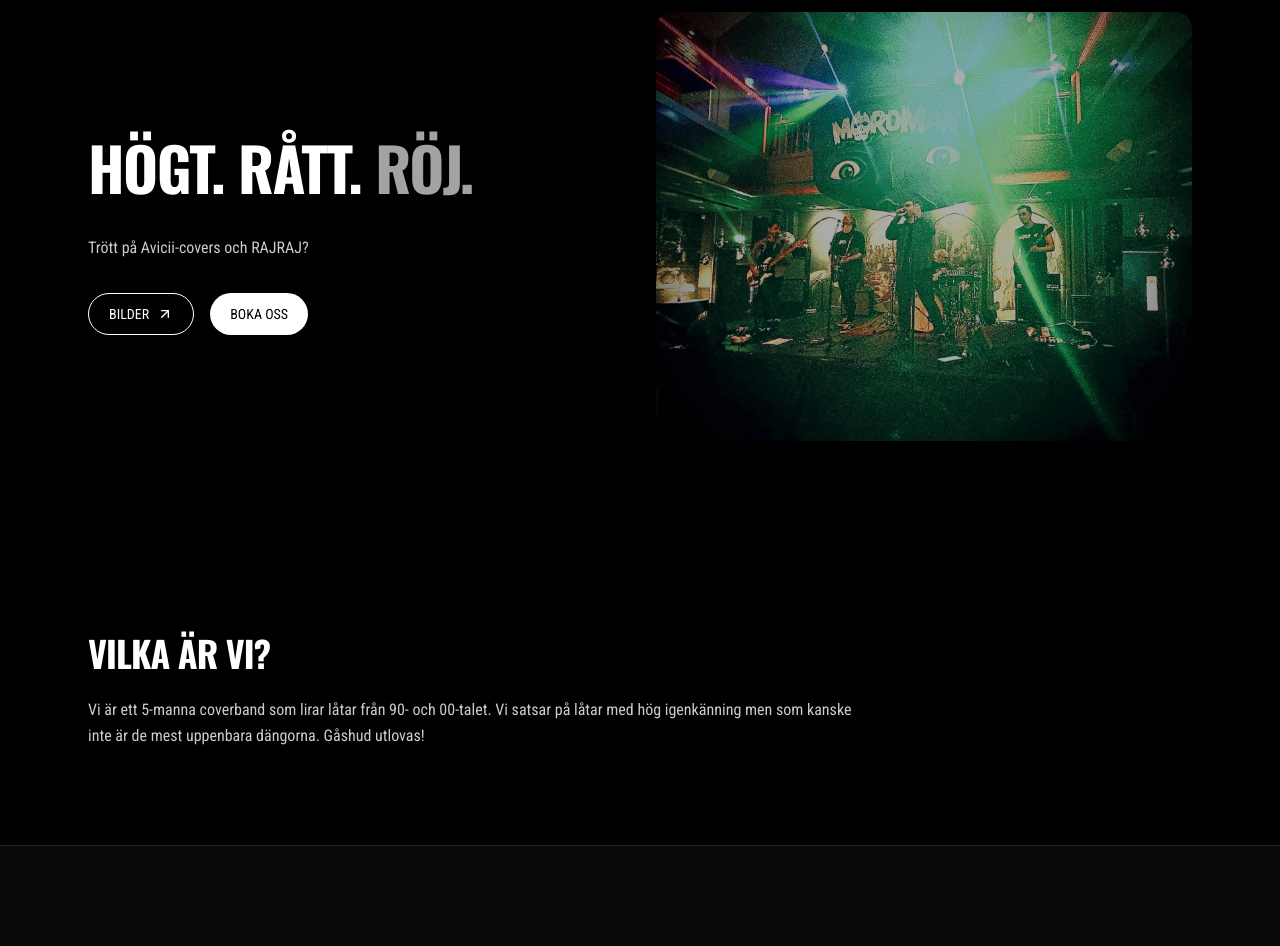
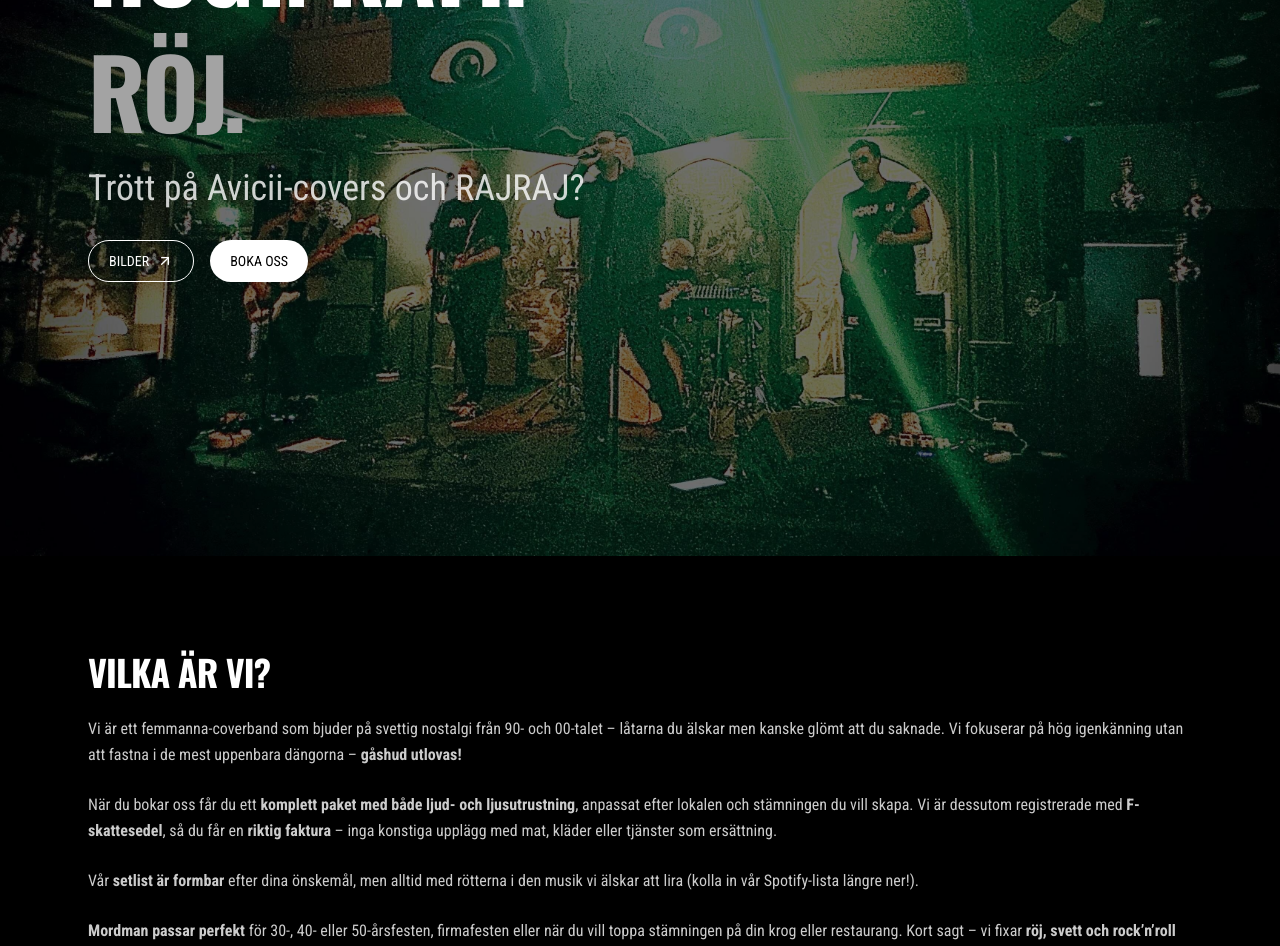
Before and after one commit to edholmmartins/mordman-band, a Next.js app: page / in a window 1280 px wide. Shown: the part 180-1126 px from the top of the page. Built offline with nearby package versions, Linux system fonts and the light colour scheme.

Commit message:
feat: new hero and new selling text

```diff
--- a/app/page.js
+++ b/app/page.js
@@ -39,7 +39,7 @@ function FloatingEmailCTA() {
         fixed inset-x-4 bottom-4 z-40
         rounded-full px-6 py-4
         bg-white text-black
-        text-sm font-heading uppercase tracking-widest
+        text-sm font-heading uppercase
         shadow-2xl shadow-black/40
         hover:opacity-90 transition
         pb-[calc(env(safe-area-inset-bottom)+1rem)]
@@ -153,7 +153,7 @@ export default function Page() {
                 {
                   <Image src="/content/logo_text.png" alt="Band logo" width={200} height={28} priority />
                 }
-              <span className="sr-only">Band Home</span>
+              <span className="sr-only">Band hem!</span>
             </div>
 
             {/* Desktop Nav */}
@@ -173,21 +173,46 @@ export default function Page() {
         </div>
       </header>
 
-      {/* Hero */}
-      <section className="relative pt-24">
-        <div className="absolute inset-0 -z-10">
-          <div className="h-full w-full bg-[radial-gradient(ellipse_at_top,_var(--tw-gradient-stops))] from-white/10 via-black to-black" />
-        </div>
-        <div className="mx-auto max-w-6xl px-4 sm:px-6">
-          <div className="grid md:grid-cols-2 gap-8 items-center py-16 md:py-24">
-            <motion.div initial={{ opacity: 0, y: 20 }} animate={{ opacity: 1, y: 0 }} transition={{ duration: 0.6 }}>
-              <h1 className="text-6xl sm:text-5xl md:text-6xl font-black leading-tight">
-                HÖGT. RÅTT. <span className="text-neutral-400 font-heading">RÖJ.</span>
+      {/* HERO — full-bleed background with motion & overlayed text */}
+<section id="hero" className="relative min-h-[calc(100vh-4rem)] pt-24 overflow-hidden">
+  {/* Background image (Ken Burns subtle scale) */}
+  <motion.div
+    initial={{ scale: 1.05, opacity: 0 }}
+    animate={{ scale: 1, opacity: 1 }}
+    transition={{ duration: 1.2, ease: 'easeOut' }}
+    className="absolute inset-0 z-0"
+  >
+    <Image
+      src="/content/hero.jpg"            // must be at: public/content/hero.jpg
+      alt="Mördman live"
+      fill
+      sizes="100vw"
+      priority
+      quality={62}
+      placeholder="blur"
+      blurDataURL={shimmerDataURL(32, 24)}
+      className="object-cover object-center"
+    />
+    {/* Overlay for legibility (won’t block clicks) */}
+    <div className="absolute inset-0 bg-black/55 pointer-events-none" />
+    <div className="absolute inset-x-0 top-0 h-40 bg-gradient-to-b from-black/40 to-transparent pointer-events-none" />
+  </motion.div>
+
+  {/* Text block (left-aligned) */}
+  <motion.div
+    initial={{ opacity: 0, y: 26 }}
+    animate={{ opacity: 1, y: 0 }}
+    transition={{ duration: 0.7, ease: 'easeOut', delay: 0.15 }}
+    className="relative z-10 mx-auto max-w-6xl px-4 sm:px-6"
+  >
+    <div className="max-w-3xl">
+      <h1 className="text-6xl sm:text-7xl md:text-8xl font-black leading-[0.95] uppercase">
+        HÖGT. RÅTT. <br/><span className="text-neutral-400 font-heading">RÖJ.</span>
       </h1>
-              <p className="mt-5 text-white/80 max-w-prose">
+      <span className="mt-3 text-4xl text-white/80 max-w-prose font-body">
         Trött på Avicii-covers och RAJRAJ?
-              </p>
-              <div className="mt-8 flex gap-4">
+      </span>
+      <div className="mt-8 flex flex-wrap gap-4">
         <a
           href="#photos"
           onClick={(e) => { e.preventDefault(); scrollTo('photos'); }}
@@ -203,37 +228,34 @@ export default function Page() {
           Boka oss
         </a>
       </div>
+    </div>
   </motion.div>
-
-            <motion.div
-              initial={{ opacity: 0, scale: 0.98 }}
-              animate={{ opacity: 1, scale: 1 }}
-              transition={{ duration: 0.6, delay: 0.1 }}
-              className="relative aspect-[4/3] md:aspect-[5/4] rounded-2xl overflow-hidden shadow-2xl"
-            >
-              <Image
-  src="/content/hero.jpg"
-  alt="Band live performance"
-  fill
-  className="object-cover"
-  priority
-  sizes="(min-width:1024px) 50vw, 100vw"
-  quality={IMAGE_QUALITY}
-  placeholder="blur"
-  blurDataURL={shimmerDataURL(32, 24)}
-/>
-              <div className="absolute inset-0 bg-black/30" />
-            </motion.div>
-          </div>
-        </div>
 </section>
 
       {/* Who we are */}
       <section id="who" className="scroll-mt-24">
         <div className="mx-auto max-w-6xl px-4 sm:px-6 py-16 md:py-24">
           <h2 className="text-3xl md:text-4xl font-black uppercase">Vilka är vi?</h2>
-          <p className="mt-6 text-white/80 max-w-3xl leading-relaxed">
-            Vi är ett 5-manna coverband som lirar låtar från 90- och 00-talet. Vi satsar på låtar med hög igenkänning men som kanske inte är de mest uppenbara dängorna. Gåshud utlovas!</p>
+          <p className="font-body mt-6 text-white/80 leading-relaxed space-y-4">
+            Vi är ett femmanna-coverband som bjuder på svettig nostalgi från 90- och 00-talet – låtarna du älskar men kanske glömt att du saknade.
+            Vi fokuserar på hög igenkänning utan att fastna i de mest uppenbara dängorna – <strong>gåshud utlovas!</strong>
+          </p>
+
+          <p className="font-body text-white/80 leading-relaxed space-y-4 mt-6">
+            När du bokar oss får du ett <strong>komplett paket med både ljud- och ljusutrustning</strong>,
+            anpassat efter lokalen och stämningen du vill skapa.
+            Vi är dessutom registrerade med <strong>F-skattesedel</strong>, så du får en <strong>riktig faktura</strong> – inga konstiga upplägg med mat, kläder eller tjänster som ersättning.
+          </p>
+
+          <p className="font-body text-white/80 leading-relaxed space-y-4 mt-6">
+            Vår <strong>setlist är formbar</strong> efter dina önskemål, men alltid med rötterna i den musik vi älskar att lira
+            (kolla in vår Spotify-lista längre ner!).
+          </p>
+
+          <p className="font-body text-white/80 leading-relaxed space-y-4 mt-6">
+            <strong>Mordman passar perfekt</strong> för 30-, 40- eller 50-årsfesten, firmafesten eller när du vill toppa stämningen på din krog eller restaurang.
+            Kort sagt – vi fixar <strong>röj, svett och rock’n’roll</strong> så det känns som en hel arena, oavsett lokalens storlek.
+          </p>
         </div>
       </section>
 
@@ -314,11 +336,9 @@ export default function Page() {
           <h2 className="text-3xl md:text-4xl font-black uppercase">Socials</h2>
           <p className="mt-6 text-white/80">Följ ljudet. Nya låtar, turnédatum och bakom kulisserna.</p>
 
-          <div className="mt-8 grid grid-cols-2 sm:grid-cols-4 gap-4">
-            <SocialLink href="https://instagram.com" label="Instagram" Icon={Instagram} />
-            <SocialLink href="https://facebook.com" label="Facebook" Icon={Facebook} />
-            <SocialLink href="https://twitter.com" label="Twitter" Icon={Twitter} />
-            <SocialLink href="https://youtube.com" label="YouTube" Icon={Youtube} />
+          <div className="mt-8 grid grid-cols-2 sm:grid-cols-2 gap-4">
+            <SocialLink href="https://www.instagram.com/mordman.band/" label="Instagram" Icon={Instagram} />
+            <SocialLink href="https://www.facebook.com/profile.php?id=61579179277781" label="Facebook" Icon={Facebook} />
           </div>
         </div>
       </section>
```
Lines whose indentation alone changed are shown as unchanged.
